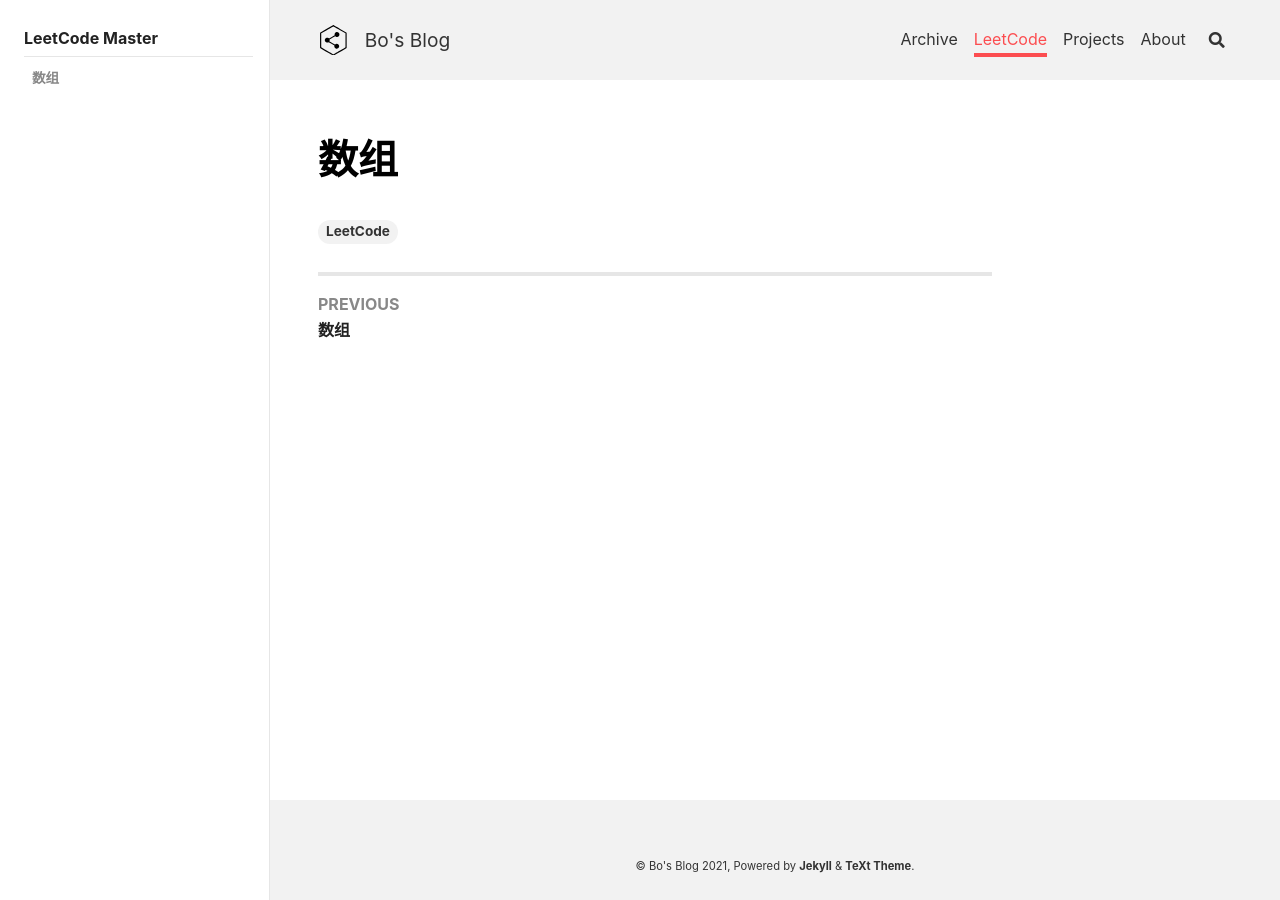
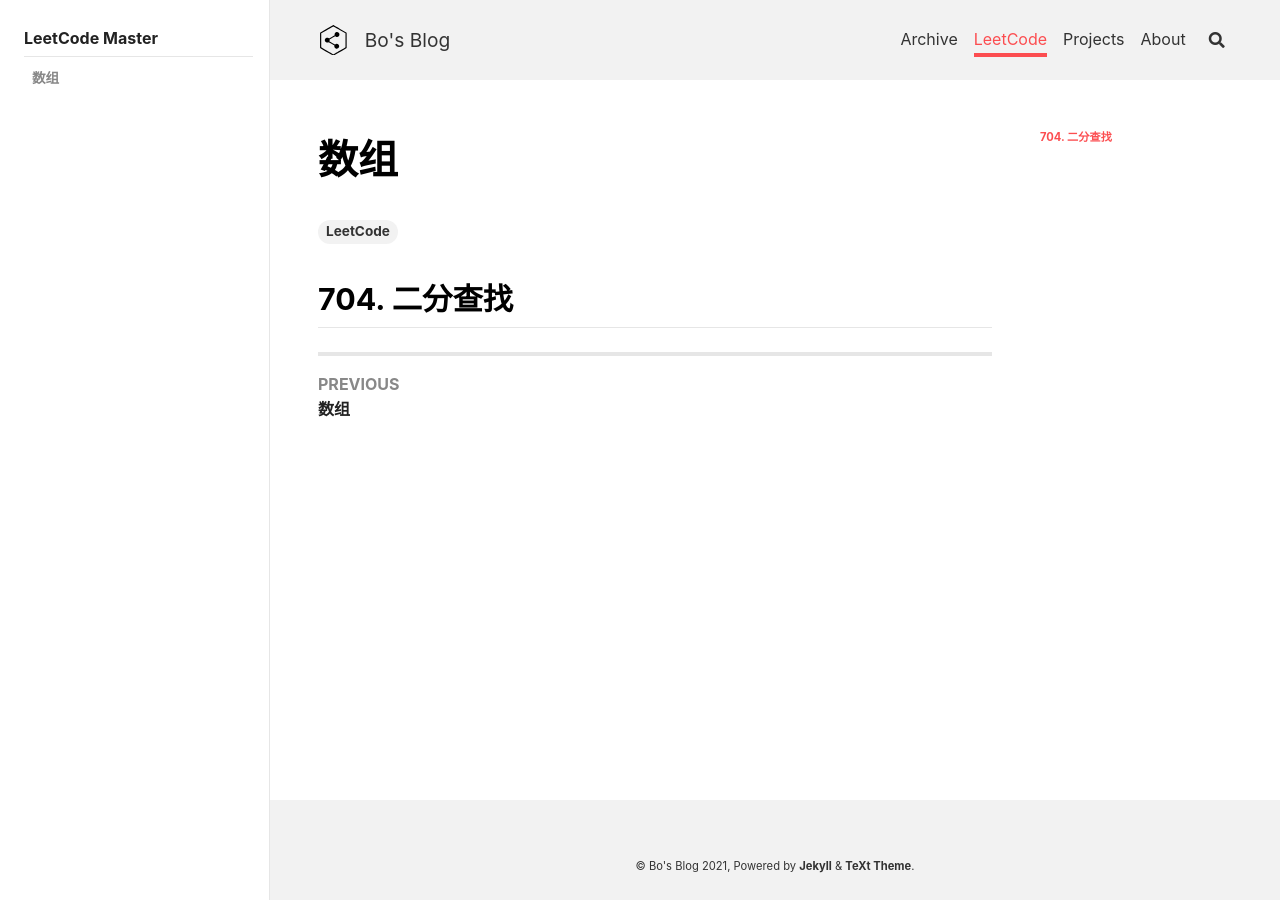
Before and after one commit to peng00bo00/peng00bo00_previous_blog, a Jekyll site: the page built from _leetcode/2023-01-02-Array.md, in a window 1280 px wide. Built offline with Jekyll 4.4.1, drawn with Linux system fonts in a browser that asks for light colours; nearby versions of some CDN libraries; comment, search, counter and statistics services are not loaded.

Commit message:
Update 2023-01-02-Array.md

```diff
--- a/_leetcode/2023-01-02-Array.md
+++ b/_leetcode/2023-01-02-Array.md
@@ -9,3 +9,5 @@ aside:
 sidebar:
   nav: LeetCode
 ---
+
+## 704. 二分查找
```
